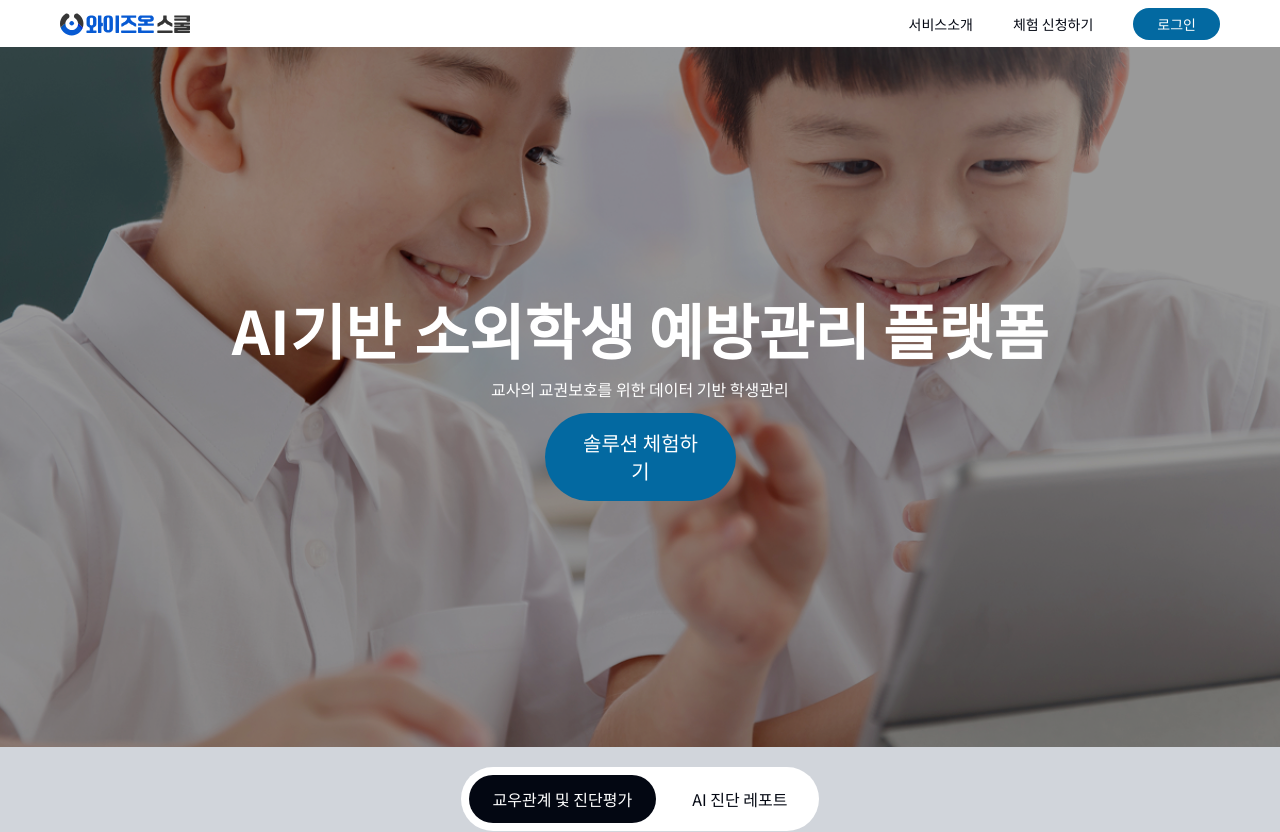
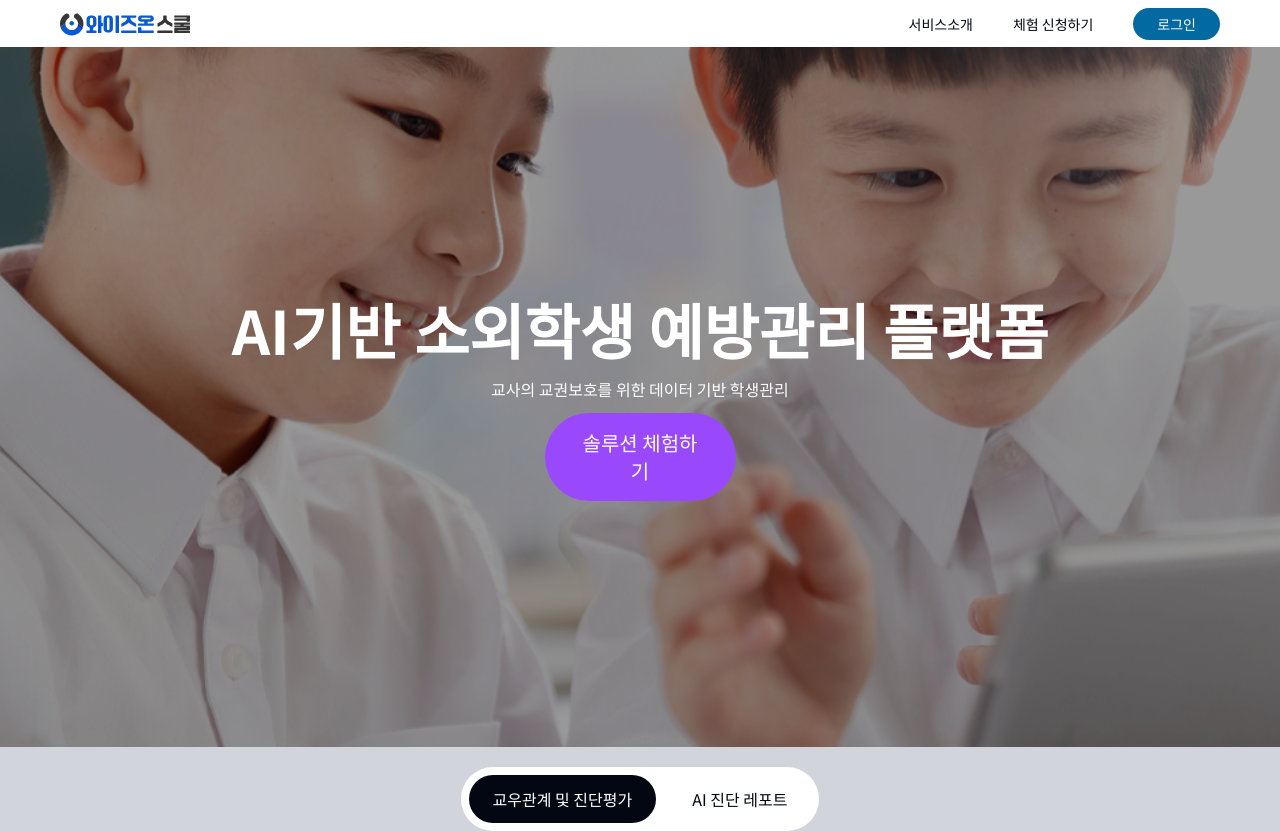
Before and after one commit to wiseinbigdatateam/school-friendships-system, a React (Create React App) app: page / in a window 1280 px wide. Shown: the top 832 px of the page. Built offline with nearby package versions, Linux system fonts and the light colour scheme; no server answers; the HTML template or start-up script is replaced by a standard one; a web font is replaced by a local one.

Commit message:
랜딩페이지 애니메이션 일부분 변경

```diff
--- a/src/index.css
+++ b/src/index.css
@@ -127,3 +127,31 @@
 .delay-700 {
   animation-delay: 0.7s;
 }
+
+@keyframes color-change-2x {
+  0% {
+    background: #19dcea;
+  }
+  100% {
+    background: #b22cff;
+  }
+}
+
+.color-change-2x {
+  animation: color-change-2x 2s linear infinite alternate both;
+}
+
+@keyframes kenburns-top {
+  0% {
+    transform: scale(1) translateY(0);
+    transform-origin: 50% 16%;
+  }
+  100% {
+    transform: scale(1.25) translateY(-15px);
+    transform-origin: top;
+  }
+}
+
+.kenburns-top {
+  animation: kenburns-top 5s ease-out both;
+}
--- a/src/pages/Landing.tsx
+++ b/src/pages/Landing.tsx
@@ -24,7 +24,7 @@ const Landing: React.FC = () => {
       <section className="relative flex h-[700px] items-center justify-center overflow-hidden max-md:h-[480px]">
         {/* 배경 이미지  */}
         <div
-          className="absolute top-0 z-0 h-[700px] w-full bg-cover bg-center bg-no-repeat max-md:h-[480px]"
+          className="kenburns-top absolute top-0 z-0 h-[700px] w-full bg-cover bg-center bg-no-repeat max-md:h-[480px]"
           style={{
             backgroundImage: `url('/mask_bg.png')`,
           }}
@@ -44,7 +44,7 @@ const Landing: React.FC = () => {
           </p>
           <button
             onClick={handleSolutionClick}
-            className="slide-in-bck-center w-[191px] rounded-[50px] bg-sky-700 px-8 py-4 text-xl text-white transition-all delay-700 duration-200 hover:bg-sky-500 max-md:w-[150px] max-md:px-6 max-md:py-3 max-md:text-base"
+            className="color-change-2x w-[191px] rounded-[50px] bg-sky-700 px-8 py-4 text-xl text-white transition-all duration-200 max-md:w-[150px] max-md:px-6 max-md:py-3 max-md:text-base"
           >
             솔루션 체험하기
           </button>
```
